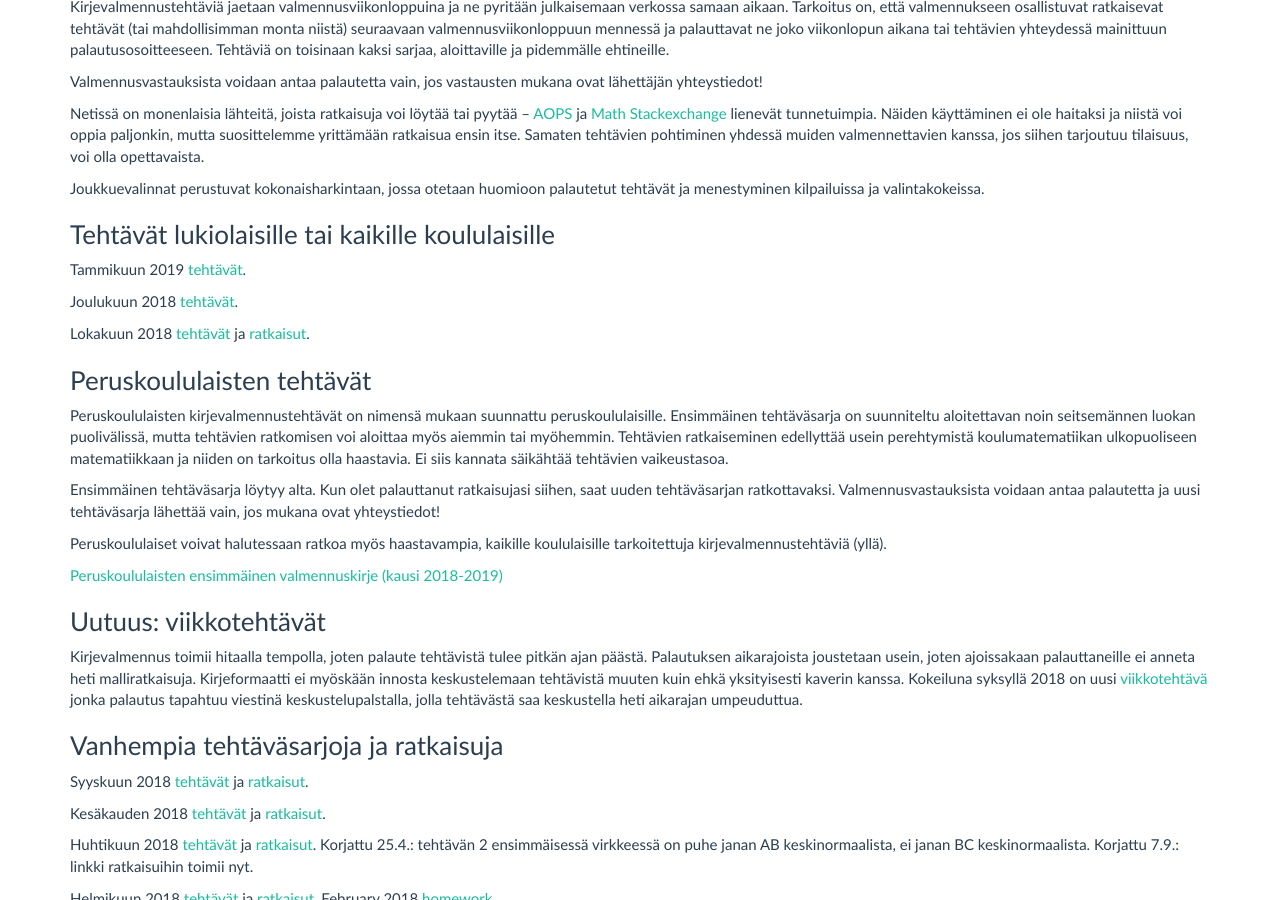
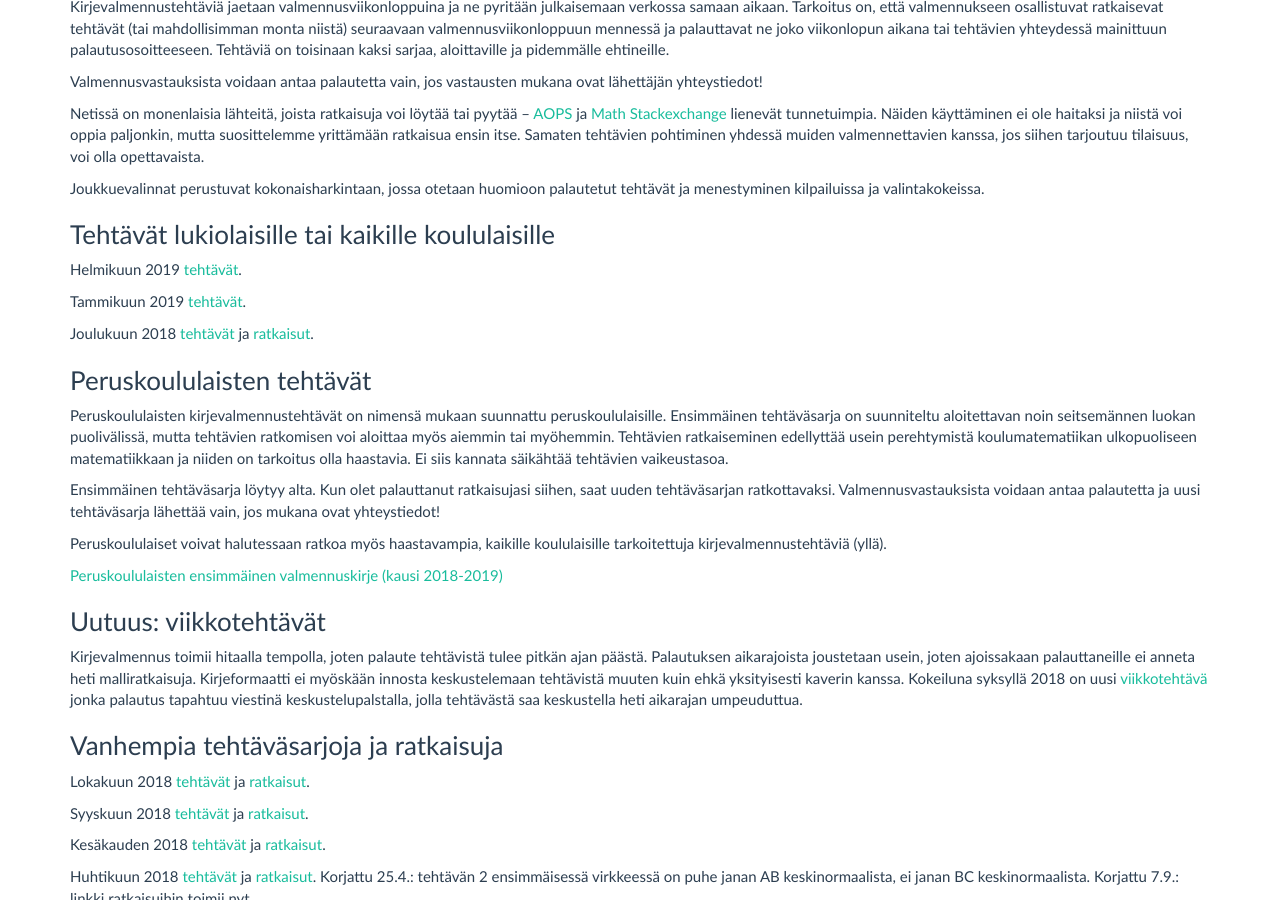
Before and after one commit to matematiikkakilpailut/matematiikkakilpailut.github.io, a Jekyll site: the page built from valmennus/index.md, in a window 1280 px wide and 900 px high, scrolled down 413 px. Built offline with Jekyll 4.4.1, drawn with Linux system fonts in a browser that asks for light colours.

Commit message:
Helmikuun tehtävät ja joulukuun ratkaisut

```diff
--- a/valmennus/index.md
+++ b/valmennus/index.md
@@ -38,12 +38,11 @@ valintakokeissa.
 
 ### Tehtävät lukiolaisille tai kaikille koululaisille
 
+Helmikuun 2019 [tehtävät](2019/kirje_2019_02.pdf).
+
 Tammikuun 2019 [tehtävät](2019/kirje_2019_01.pdf).
 
-Joulukuun 2018 [tehtävät](2018/kirje_2018_12.pdf).
-
-Lokakuun 2018 [tehtävät](2018/kirje_2018_10.pdf) ja [ratkaisut](2018/ratk_2018_10.pdf).
-
+Joulukuun 2018 [tehtävät](2018/kirje_2018_12.pdf) ja [ratkaisut](2018/ratk_2018_12.pdf).
 
 
 ### Peruskoululaisten tehtävät
@@ -67,6 +66,8 @@ jonka palautus tapahtuu viestinä keskustelupalstalla, jolla tehtävästä saa k
 heti aikarajan umpeuduttua.
 
 ### Vanhempia tehtäväsarjoja ja ratkaisuja
+
+Lokakuun 2018 [tehtävät](2018/kirje_2018_10.pdf) ja [ratkaisut](2018/ratk_2018_10.pdf).
 
 Syyskuun 2018 [tehtävät](2018/kirje_2018_09.pdf) ja [ratkaisut](2018/ratk_2018_09.pdf).
 
```
